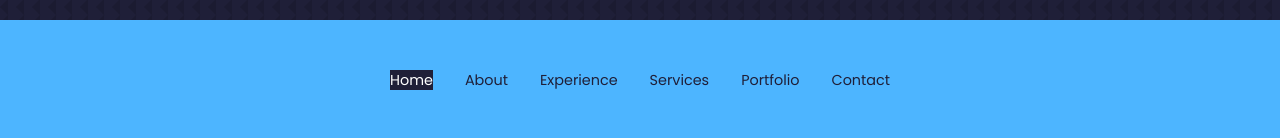
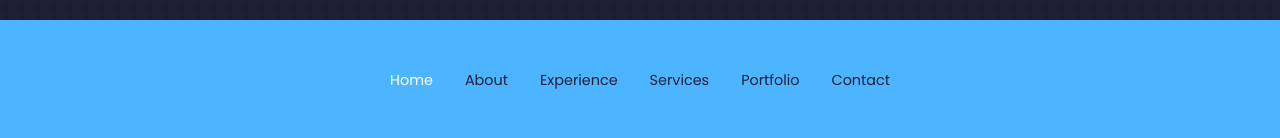
Before and after one commit to Captain-awesome619/portfolio, a React (Create React App) app: page / in a window 1280 px wide. Shown: the part 5265-5403 px from the top of the page. Built offline with nearby package versions, Linux system fonts and the light colour scheme; no server answers; a web font is replaced by a local one.

Commit message:
nav color commit

```diff
--- a/src/components/nav/nav.css
+++ b/src/components/nav/nav.css
@@ -29,6 +29,6 @@ nav a:hover{
 }
 
 .active{
-    background: var(--color-bg);
+    background: var(--color-primary);
     color: var(--color-white);
 }
```
